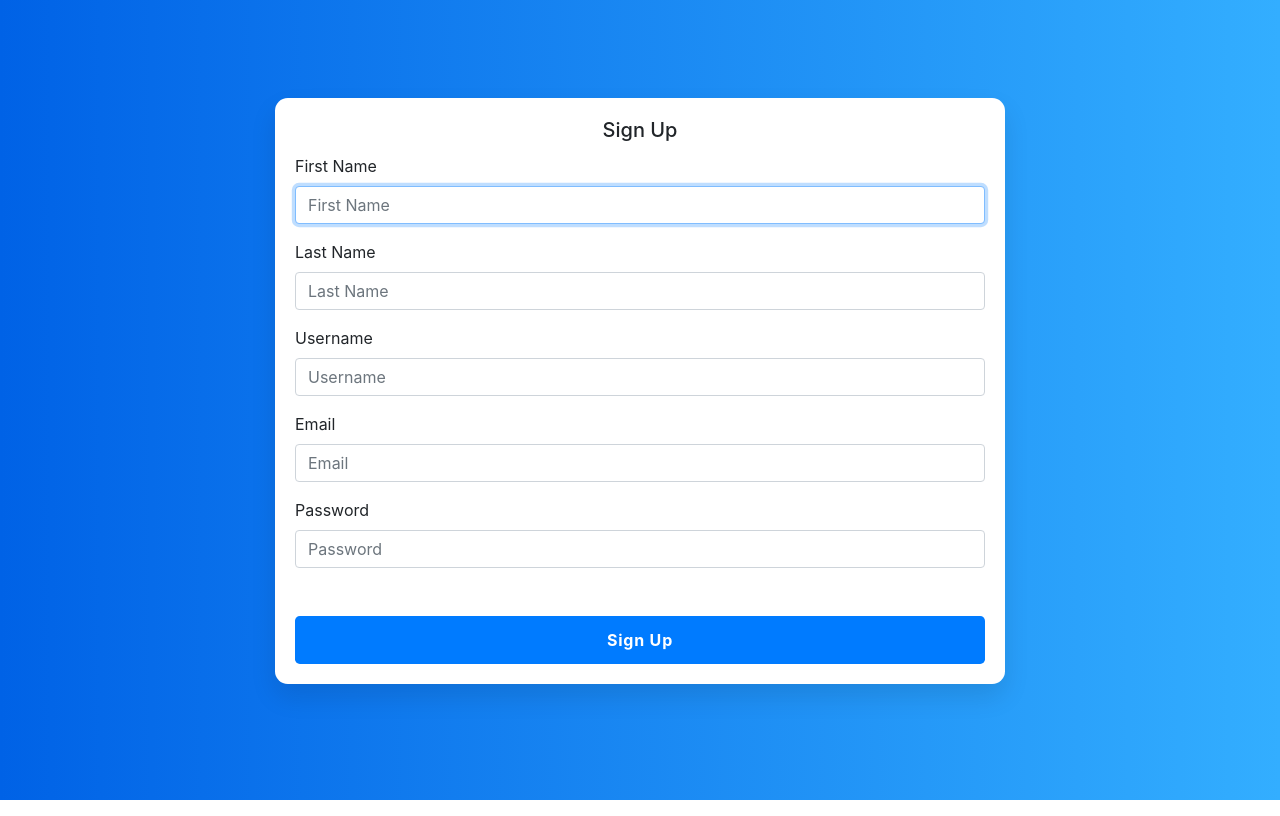
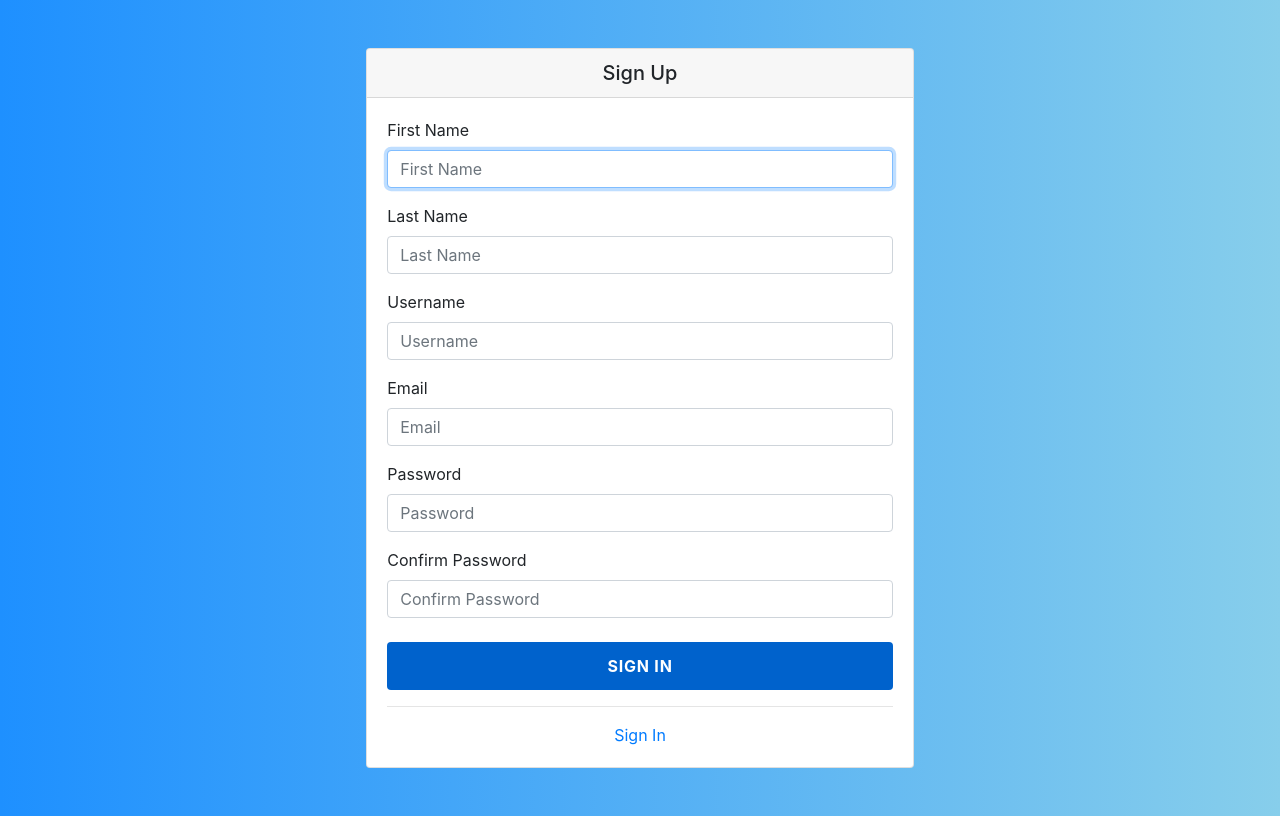
Before and after one commit to kexin-tang0615/web-dev-practice1, a website: page public/signup.html in a window 1280 px wide. Drawn offline with nearby package versions, Linux system fonts and the light colour scheme.

Commit message:
refine index&signup pages

```diff
--- a/public/signup.html
+++ b/public/signup.html
@@ -1,5 +1,5 @@
 <!DOCTYPE html>
-<html>
+<html lang="en">
 <head>
     <meta http-equiv="Content-Type" content="text/html;charset=utf-8"/>
     <link rel="stylesheet" href="https://stackpath.bootstrapcdn.com/bootstrap/4.3.1/css/bootstrap.min.css">
@@ -7,40 +7,54 @@
     <link href="style.css" rel="stylesheet"/>
 <style>
     body {
-        background: linear-gradient(to right, #0062E6, #33AEFF);
+        background: linear-gradient(to right, #1E90FF, #87CEEB);
     }
 </style>
 </head>
 <body>
-    <div class="container" style="margin-top: 50px">
+    <div class="container">
         <div class="row">
             <div class="col-sm-12 col-md-8 col-lg-8 mx-auto">
-                <div class="card signup my-5">
+                <div class="card w-75 my-5 mx-auto">
+                    <h5 class="card-header text-center">
+                        Sign Up
+                    </h5>
                     <div class="card-body">
-                        <h5 class="card-title text-center">Sign Up</h5>
                         <form>
                             <div class="form-group">
                                 <label for="firstName">First Name</label>
-                                <input type="firstName" class="form-control" id="firstName" placeholder="First Name" required autofocus>
+                                <input type="text" class="form-control" id="firstName" placeholder="First Name" required autofocus>
                             </div>
                             <div class="form-group">
                                 <label for="lastName">Last Name</label>
-                                <input type="lastName" class="form-control" id="lastName" placeholder="Last Name" required>
+                                <input type="text" class="form-control" id="lastName" placeholder="Last Name" required>
                             </div>
                             <div class="form-group">
                                 <label for="userName">Username</label>
-                                <input type="userName" class="form-control" id="userName" placeholder="Username" required>
+                                <input type="text" class="form-control" id="userName" placeholder="Username" required>
                             </div>
                             <div class="form-group">
                                 <label for="email">Email</label>
                                 <input type="email" class="form-control" id="email" placeholder="Email" required>
                             </div>
                             <div class="form-group">
-                                <label for="password">Password</label>
-                                <input type="password" class="form-control" id="password" placeholder="Password" required>
+                                <label for="password1">Password</label>
+                                <input type="password" class="form-control" id="password1" placeholder="Password" required>
                             </div>
-                            <button class="btn btn-lg btn-primary btn-block btn-login font-weight-bold mt-5" type="submit" onclick="location.href='#'">Sign Up</button>
+                            <div class="form-group">
+                                <label for="password2">Confirm Password</label>
+                                <input type="password" class="form-control" id="password2" placeholder="Confirm Password" required>
+                            </div>
+                            <a href="home.html" class="btn btn-primary btn-login btn-block text-uppercase font-weight-bold active mt-4" role="button" aria-pressed="true">Sign In</a>
+                            <hr>
+                            <div class="text-center">
+                                <a href="index.html">Sign In</a>
+                            </div>
                         </form>
+                    </div>
+                </div>
+            </div>
+        </div>
     </div>
 <script src="https://code.jquery.com/jquery-3.3.1.slim.min.js"></script>
 <script src="https://cdnjs.cloudflare.com/ajax/libs/popper.js/1.14.7/umd/popper.min.js"></script>
--- a/public/style.css
+++ b/public/style.css
@@ -25,12 +25,6 @@
     letter-spacing: 0.05rem;
     padding: 0.75rem 1rem;
     border: 3rem;
-}
-
-.signup {
-    border: 0;
-    border-radius: .8rem;
-    box-shadow: 0 0.8rem 1.6rem 0 rgba(0, 0, 0, 0.1);
 }
 
 header.masthead {
```
Also changed, not shown: public/home.html (+4 -2 lines), public/index.html (deleted, +0 -55 lines), public/post1.html (+1 -1 lines), public/post2.html (+0 -1 lines), public/post3.html (+3 -3 lines), public/image/hello.jpg (deleted).
